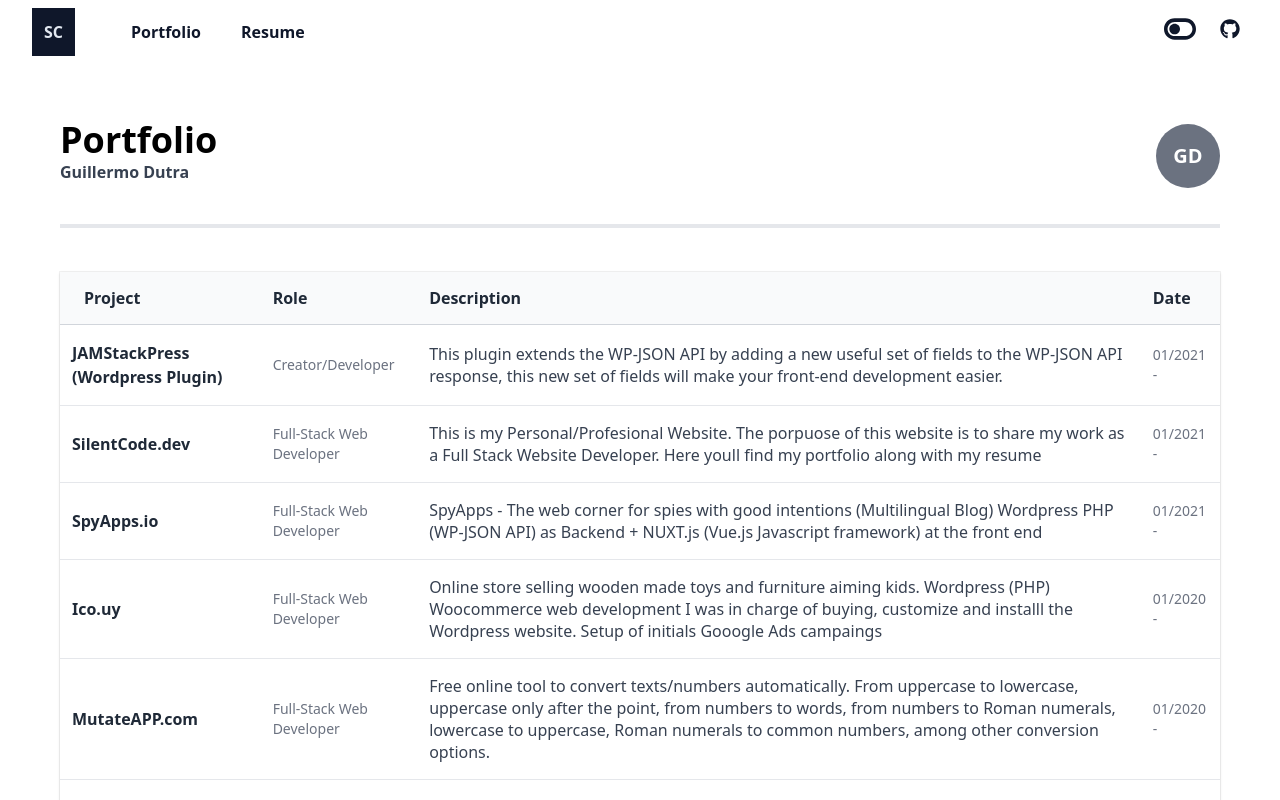
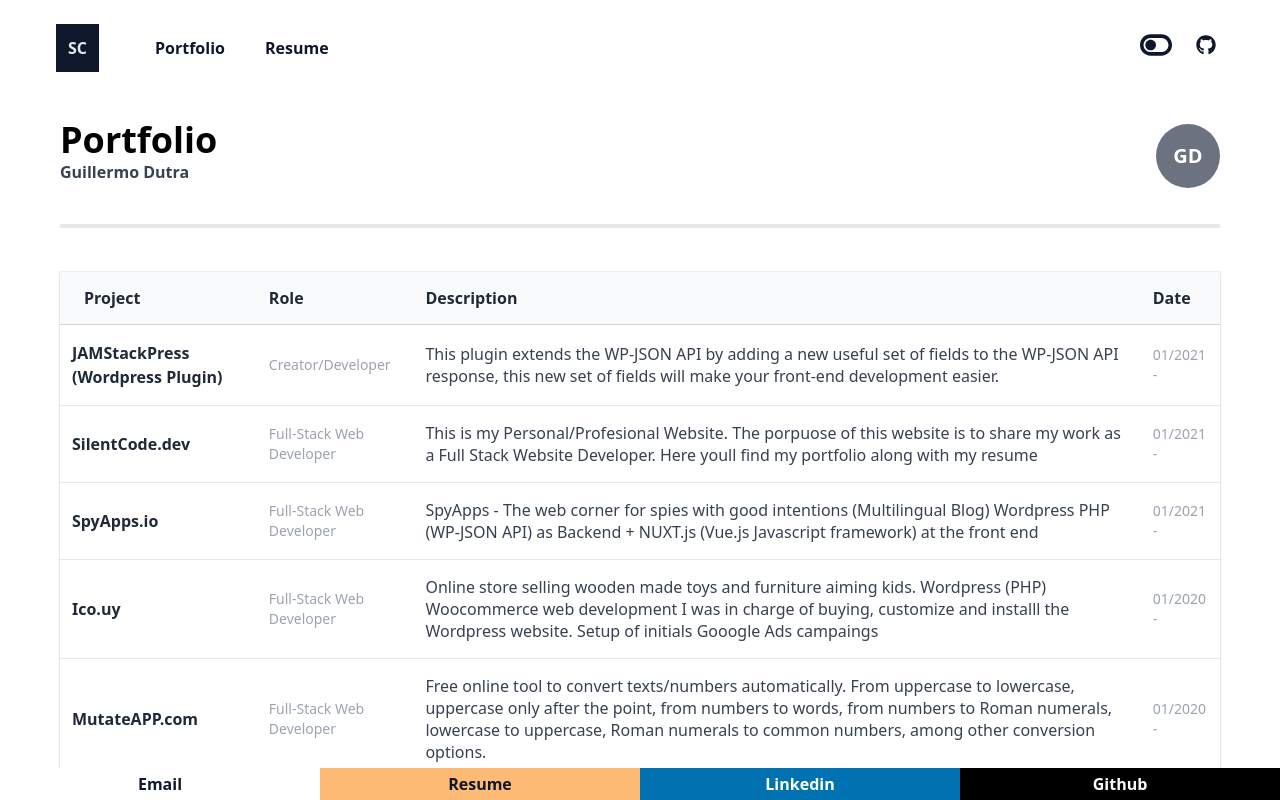
Before and after one commit to guiman87/silentcode-nuxt-3, a Nuxt app: page /portfolio in a window 1280 px wide. Shown: the top 800 px of the page. Built offline with nearby package versions, Linux system fonts and the light colour scheme.

Commit message:
Styles and portfolio

```diff
--- /dev/null
+++ b/components/contactButtons.vue
@@ -0,0 +1,41 @@
+<!-- eslint-disable import/extensions -->
+<template>
+  <!-- Contacts buttons -->
+  <div class="flex fixed inset-x-0 bottom-0">
+    <div class="flex-1 py-1 text-center bg-white">
+      <a
+        href="mailto:guilledutra@gmail.com"
+        rel="noopener noreferrer"
+        class="text-slate-900 px-3 py-2 text-base font-semibold"
+        >Email</a
+      >
+    </div>
+    <div class="flex-1 text-center py-1 bg-orange-300">
+      <nuxt-link
+        to="/resume/"
+        rel="noopener noreferrer"
+        class="text-slate-900 block text-base font-semibold"
+        >Resume</nuxt-link
+      >
+    </div>
+    <div class="flex-1 text-center py-1 bg-[#0072b1]">
+      <a
+        href="https://www.linkedin.com/in/guillermodutra/"
+        rel="noopener noreferrer"
+        class="text-white block text-base font-semibold"
+        >Linkedin</a
+      >
+    </div>
+
+    <div class="flex-1 text-center py-1 bg-black">
+      <a
+        href="https://github.com/guiman87/"
+        rel="noopener noreferrer"
+        class="text-white text-base font-semibold"
+        >Github</a
+      >
+    </div>
+  </div>
+</template>
+
+<script setup lang="ts"></script>
--- a/components/navBar.vue
+++ b/components/navBar.vue
@@ -1,7 +1,7 @@
 <!-- eslint-disable import/extensions -->
 <template>
   <nav class="bg-transparent print:hidden">
-    <div class="max-w-7xl mx-auto px-4 sm:px-6 lg:px-8">
+    <div class="max-w-7xl mx-auto px-4 px-3">
       <div class="flex justify-between h-16">
         <div class="flex">
           <div class="-ml-2 mr-2 flex items-center md:hidden">
--- a/components/portfolio/ProjectList.vue
+++ b/components/portfolio/ProjectList.vue
@@ -2,9 +2,7 @@
 
 <template>
   <div class="">
-    <div
-      class="-mx-4 mt-8 overflow-hidden shadow ring-1 ring-black ring-opacity-5 sm:-mx-6 md:mx-0"
-    >
+    <div class="mt-8 overflow-hidden shadow ring-1 ring-black ring-opacity-5">
       <table class="min-w-full divide-y divide-gray-300">
         <thead class="bg-gray-50 dark:bg-transparent">
           <tr>
@@ -35,9 +33,9 @@
           </tr>
         </thead>
         <tbody class="divide-y divide-gray-200 bg-white dark:bg-transparent">
-          <tr v-for="project in projects" :key="project.title">
+          <tr v-for="project in items" :key="project.title">
             <td
-              class="w-full max-w-0 py-4 pr-3 font-semibold print:text-md text-gray-800 dark:text-gray-400 sm:w-auto sm:max-w-none sm:pl-3"
+              class="w-full max-w-0 py-4 px-2 font-semibold print:text-md text-gray-800 dark:text-gray-400 sm:w-auto sm:max-w-none sm:pl-3"
             >
               <a :href="project.link">
                 {{ project.name }}
@@ -53,7 +51,7 @@
                 </dd>
               </dl>
             </td>
-            <td class="hidden px-3 py-4 text-sm text-gray-500 lg:table-cell">
+            <td class="hidden px-3 py-4 text-sm text-gray-400 lg:table-cell">
               {{ project.title }}
             </td>
             <td
@@ -61,7 +59,7 @@
             >
               {{ project.description }}
             </td>
-            <td class="px-3 py-4 text-sm text-gray-500">{{ project.date }}</td>
+            <td class="px-3 py-4 text-sm text-gray-400">{{ project.date }}</td>
           </tr>
         </tbody>
       </table>
@@ -70,94 +68,9 @@
 </template>
 
 <script setup lang="ts">
-import { ResumeItem } from '~/types/index.ts'
-
-const projects = [
-  {
-    name: 'JAMStackPress (Wordpress Plugin)',
-    title: 'Creator/Developer',
-    description:
-      'This plugin extends the WP-JSON API by adding a new useful set of fields to the WP-JSON API response, this new set of fields will make your front-end development easier.',
-    date: '01/2021 - ',
-    link: 'https://wordpress.org/plugins/jamstackpress/',
-  },
-  {
-    name: 'SilentCode.dev',
-    title: 'Full-Stack Web Developer',
-    description:
-      'This is my Personal/Profesional Website. The porpuose of this website is to share my work as a Full Stack Website Developer. Here youll find my portfolio along with my resume',
-    date: '01/2021 - ',
-    link: 'https://github.com/guiman87/silentcode-nuxt-3',
-  },
-  {
-    name: 'SpyApps.io',
-    title: 'Full-Stack Web Developer',
-    description:
-      'SpyApps - The web corner for spies with good intentions (Multilingual Blog) Wordpress PHP (WP-JSON API) as Backend + NUXT.js (Vue.js Javascript framework) at the front end',
-    date: '01/2021 - ',
-    link: 'https://spyapps.io',
-  },
-  {
-    name: 'Ico.uy',
-    title: 'Full-Stack Web Developer',
-    description:
-      'Online store selling wooden made toys and furniture aiming kids. Wordpress (PHP)  Woocommerce web development I was in charge of  buying, customize and installl  the Wordpress website. Setup of initials Gooogle Ads campaings',
-    date: '01/2020 - ',
-    link: 'https://ico.uy',
-  },
-  {
-    name: 'MutateAPP.com',
-    title: 'Full-Stack Web Developer',
-    description:
-      'Free online tool to convert texts/numbers automatically. From uppercase to lowercase, uppercase only after the point, from numbers to words, from numbers to Roman numerals, lowercase to uppercase, Roman numerals to common numbers, among other conversion options.',
-    date: '01/2020 - ',
-    link: 'https://mutateapp.com',
-  },
-  {
-    name: 'Aplicativosbr.guru',
-    title: 'Full-Stack Web Developer',
-    description:
-      'This is a web portal that offers updated information about different applications and platforms to work and earn money in Brazil. Wordpress PHP (WP-JSON API) as Backend + NUXT.js (Vue.js Javascript framework) at the front end',
-    date: '01/2019 - ',
-    link: 'https://aplicativosbr.guru',
-  },
-  {
-    name: 'Aquimequejo.com',
-    title: 'Full-Stack Web Developer',
-    description:
-      'Informative web portal, dedicated to providing up-to-date contact information of recognized companies belonging to a wide variety of fields, so that users from all over the world can make their queries, claims or complaints. Wordpress PHP (WP-JSON API) as Backend + NUXT.js (Vue.js Javascript framework) at the front end',
-    date: '01/2018 - ',
-    link: 'https://aquimequejo.com/',
-  },
-  {
-    name: 'Capplatam.com',
-    title: 'Full-Stack Web Developer',
-    description:
-      'Latin American community of application drivers News and guides to become a driver / delivery person for Uber, Uber Eats, DiDi, Cabify, Beat, OrdensYa, Glovo, Rappi and many other apps. Wordpress PHP (WP-JSON API) as Backend + NUXT.js (Vue.js Javascript framework) at the front end (HTML, CSS, SASS and HTML5)',
-    date: '01/2017 - ',
-    link: 'https://capplatam.com',
-  },
-  {
-    name: 'Profesionales.uy',
-    title: 'Founder / Developer',
-    description:
-      'Founder and full stack web developer. Back and front is Wordpress (PHP). Im on the process of decoupling the front end using Vue.js (nuxt.js Javascript framework). Profesionales.Uy is a website to quickly and easily search for and contact Uruguayan professionals in different specialties. very similar to Yelp',
-    date: '01/2017 - ',
-    link: 'https://profesionales.uy',
-  },
-  {
-    name: 'Criptodinero.es',
-    title: 'Co-Owner / Developer',
-    description:
-      'Bitcoin, Ethereum, ICO, Blockchain and Cryptocurrency Blog News Wordpress PHP (WP-JSON API) as Backend + NUXT.js (Vue.js Javascript framework) at the front end',
-    date: '01/2017 - ',
-    link: 'https://criptodinero.es',
-  },
-  // More projects...
-]
+import { PortfolioItem } from '~/types/index.ts'
 
 const props = defineProps<{
-  sectionTitle: String
-  items: Array<ResumeItem>
+  items: Array<PortfolioItem>
 }>()
 </script>
--- a/components/resume/InfoSection.vue
+++ b/components/resume/InfoSection.vue
@@ -35,20 +35,20 @@
 
           <p
             v-if="item.subtitle"
-            class="text-md print:text-sm text-gray-700 print:text-gray-800 dark:text-gray-500"
+            class="text-md print:text-sm text-gray-700 print:text-gray-800 dark:text-gray-400"
           >
             {{ item.subtitle }}
           </p>
         </header>
         <p
           v-if="item.content"
-          class="my-2 print:my-1 text-md print:text-sm leading-snug text-gray-700 dark:text-gray-500"
+          class="my-2 print:my-1 text-md print:text-sm leading-snug text-gray-700 dark:text-gray-400"
           v-html="item.content"
         ></p>
         <div v-if="item.skills" class="print:my-1 my-3 last:pb-1">
           <span
             v-for="(skill, index) in item.skills"
-            class="print:py-1 print:inline inline-block px-3 py-2 rounded-full text-gray-500 print:bg-gray-600 print:text-white dark:text-gray-200 dark:bg-gray-800 bg-gray-200 text-xs mr-1 my-1"
+            class="print:py-1 print:inline inline-block px-3 py-2 rounded-full text-gray-400 print:bg-gray-600 print:text-white dark:text-gray-200 dark:bg-gray-800 bg-gray-200 text-xs mr-1 my-1"
           >
             {{ skill }}
           </span>
--- /dev/null
+++ b/layouts/career.vue
@@ -0,0 +1,17 @@
+<template>
+  <div
+    class="font-firago hyphens-manual print:bg-white dark:bg-gradient-to-t dark:from-black dark:to-[#020202] dark:via-[#030120]"
+  >
+    <main>
+      <div class="max-w-7xl mx-auto print:bg-white print:px-0 md:px-10 md:py-4">
+        <slot />
+      </div>
+    </main>
+  </div>
+</template>
+<style>
+body {
+  -webkit-print-color-adjust: exact !important;
+}
+</style>
+<script lang="ts" setup></script>
--- a/layouts/resume.vue
+++ /dev/null
@@ -1,30 +0,0 @@
-<template>
-  <main
-    class="font-firago hyphens-manual print:bg-white dark:bg-gradient-to-t dark:from-black dark:to-[#020202] dark:via-[#030120]"
-  >
-    <NavBar menu-text="SC" :menu-items="menuItems" />
-    <div class="max-w-7xl mx-auto print:bg-white print:px-0 md:px-10 md:py-4">
-      <slot />
-    </div>
-  </main>
-</template>
-<style>
-body {
-  -webkit-print-color-adjust: exact !important;
-}
-</style>
-<script lang="ts" setup>
-import { MenuItem } from '~/types/'
-
-// Menu items
-const menuItems: MenuItem[] = [
-  {
-    to: '/portfolio',
-    text: 'Portfolio',
-  },
-  {
-    to: '/resume',
-    text: 'Resume',
-  },
-]
-</script>
--- a/pages/portfolio/index.vue
+++ b/pages/portfolio/index.vue
@@ -1,17 +1,119 @@
 <template>
-  <section class="dark:text-gray-500 md:py-10 px-5 py-5 print:bg-white">
-    <!-- Resume Header -->
-    <PortfolioHeaderTop name="Guillermo Dutra" title="Portfolio" />
-    <PortfolioProjectList />
-    <!-- end Page -->
-  </section>
+  <div>
+    <!-- NavBar -->
+    <NavBar menu-text="SC" :menu-items="menuItems" />
+    <section class="dark:text-gray-500 md:py-10 px-5 py-5 print:bg-white">
+      <!-- Portfolio Header -->
+      <PortfolioHeaderTop name="Guillermo Dutra" title="Portfolio" />
+      <!-- Portfolio List -->
+      <PortfolioProjectList :items="projectItems" />
+      <!-- end Page -->
+    </section>
+    <ContactButtons />
+  </div>
 </template>
 <script lang="ts" setup>
-import { ResumeItem, Contact, MenuItem, Project } from '~/types/'
+import { ResumeItem, Contact, MenuItem, Project, PortfolioItem } from '~/types/'
+
+// Menu items
+const menuItems: MenuItem[] = [
+  {
+    to: '/portfolio',
+    text: 'Portfolio',
+  },
+  {
+    to: '/resume',
+    text: 'Resume',
+  },
+]
+
+const projectItems: PortfolioItem[] = [
+  {
+    name: 'JAMStackPress (Wordpress Plugin)',
+    title: 'Creator/Developer',
+    description:
+      'This plugin extends the WP-JSON API by adding a new useful set of fields to the WP-JSON API response, this new set of fields will make your front-end development easier.',
+    date: '01/2021 - ',
+    link: 'https://wordpress.org/plugins/jamstackpress/',
+  },
+  {
+    name: 'SilentCode.dev',
+    title: 'Full-Stack Web Developer',
+    description:
+      'This is my Personal/Profesional Website. The porpuose of this website is to share my work as a Full Stack Website Developer. Here youll find my portfolio along with my resume',
+    date: '01/2021 - ',
+    link: 'https://github.com/guiman87/silentcode-nuxt-3',
+  },
+  {
+    name: 'SpyApps.io',
+    title: 'Full-Stack Web Developer',
+    description:
+      'SpyApps - The web corner for spies with good intentions (Multilingual Blog) Wordpress PHP (WP-JSON API) as Backend + NUXT.js (Vue.js Javascript framework) at the front end',
+    date: '01/2021 - ',
+    link: 'https://spyapps.io',
+  },
+  {
+    name: 'Ico.uy',
+    title: 'Full-Stack Web Developer',
+    description:
+      'Online store selling wooden made toys and furniture aiming kids. Wordpress (PHP)  Woocommerce web development I was in charge of  buying, customize and installl  the Wordpress website. Setup of initials Gooogle Ads campaings',
+    date: '01/2020 - ',
+    link: 'https://ico.uy',
+  },
+  {
+    name: 'MutateAPP.com',
+    title: 'Full-Stack Web Developer',
+    description:
+      'Free online tool to convert texts/numbers automatically. From uppercase to lowercase, uppercase only after the point, from numbers to words, from numbers to Roman numerals, lowercase to uppercase, Roman numerals to common numbers, among other conversion options.',
+    date: '01/2020 - ',
+    link: 'https://mutateapp.com',
+  },
+  {
+    name: 'Aplicativosbr.guru',
+    title: 'Full-Stack Web Developer',
+    description:
+      'This is a web portal that offers updated information about different applications and platforms to work and earn money in Brazil. Wordpress PHP (WP-JSON API) as Backend + NUXT.js (Vue.js Javascript framework) at the front end',
+    date: '01/2019 - ',
+    link: 'https://aplicativosbr.guru',
+  },
+  {
+    name: 'Aquimequejo.com',
+    title: 'Full-Stack Web Developer',
+    description:
+      'Informative web portal, dedicated to providing up-to-date contact information of recognized companies belonging to a wide variety of fields, so that users from all over the world can make their queries, claims or complaints. Wordpress PHP (WP-JSON API) as Backend + NUXT.js (Vue.js Javascript framework) at the front end',
+    date: '01/2018 - ',
+    link: 'https://aquimequejo.com/',
+  },
+  {
+    name: 'Capplatam.com',
+    title: 'Full-Stack Web Developer',
+    description:
+      'Latin American community of application drivers News and guides to become a driver / delivery person for Uber, Uber Eats, DiDi, Cabify, Beat, OrdensYa, Glovo, Rappi and many other apps. Wordpress PHP (WP-JSON API) as Backend + NUXT.js (Vue.js Javascript framework) at the front end (HTML, CSS, SASS and HTML5)',
+    date: '01/2017 - ',
+    link: 'https://capplatam.com',
+  },
+  {
+    name: 'Profesionales.uy',
+    title: 'Founder / Developer',
+    description:
+      'Founder and full stack web developer. Back and front is Wordpress (PHP). Im on the process of decoupling the front end using Vue.js (nuxt.js Javascript framework). Profesionales.Uy is a website to quickly and easily search for and contact Uruguayan professionals in different specialties. very similar to Yelp',
+    date: '01/2017 - ',
+    link: 'https://profesionales.uy',
+  },
+  {
+    name: 'Criptodinero.es',
+    title: 'Co-Owner / Developer',
+    description:
+      'Bitcoin, Ethereum, ICO, Blockchain and Cryptocurrency Blog News Wordpress PHP (WP-JSON API) as Backend + NUXT.js (Vue.js Javascript framework) at the front end',
+    date: '01/2017 - ',
+    link: 'https://criptodinero.es',
+  },
+  // More projects...
+]
 
 // Define the layout
 definePageMeta({
-  layout: 'resume',
+  layout: 'career',
 })
 
 // Head meta and  html attrs
@@ -26,143 +128,5 @@ useHead({
     lang: 'en',
   },
 })
-
-// Contact info
-const contactInfo: Ref<Contact> = {
-  web: 'silentcode.dev',
-  email: 'info@silentcode.dev',
-  address: 'Piriapolis, Uruguay',
-  phone: '(+598)92720193',
-}
-
-// About me data
-const ResumeAboutItems: ResumeItem[] = [
-  {
-    title: 'Full Stack Websites developer',
-    subtitle: 'Since 2013',
-    content:
-      'Front and backend.Blogs, institutional sites, landing pages and internal panels. Wordpress, Javascript Frameworks, PHP. Migration of traditional websites to JAMSTACK technology',
-  },
-  {
-    title: 'Project Manager',
-    subtitle: 'Since 2018',
-    content:
-      'In charge of a small network of blogs. Tasks related to development and delegation of tasks to a small team. I also work as an SEO specialist and manage Google Ads Campaings.',
-  },
-  {
-    title: 'Owner at Profesionales.uy',
-    subtitle: 'Since 2017',
-    content:
-      'Profesionales.Uy is a website to quickly and easily search for and contact Uruguayan professionals in different specialties.',
-  },
-  {
-    title: 'IT Support',
-    subtitle: '2006 - 2013',
-    content:
-      'Recently graduated from high school in computer science, I worked in several companies of different sizes providing computer support',
-  },
-]
-
-// Experience data
-const ResumeExperienceItems: ResumeItem[] = [
-  {
-    title: 'Wordpress/PHP Developer',
-    subtitle: '2013 - Present | Freelance',
-    content:
-      'Creation and modification of websites. Development of themes and plugins. Experience using and extending the WP-API JSON for different types of uses. Mainly working for local clients and trough the Upwork.com platform',
-  },
-  {
-    title: 'Front-End Developer',
-    subtitle: '2013 - Present | Freelance',
-    content:
-      'Creation and modification of front end web. Experience with JavaScript frameworks, especially Vue.js and NUXT.js. Extensive domain of HTML, HTML5, CSS, SASS',
-  },
-  {
-    title: 'IT Support',
-    subtitle: '2006 - 2013 | Several Companies',
-    content:
-      'Stage in which I worked as an IT support specialist in different companies.',
-  },
-]
-
-// Education info
-const ResumeEducationItems: ResumeItem[] = [
-  {
-    title: 'Taller Informático Uruguay',
-    subtitle: 'Sep 2015 – Dec 2015| PHP and MySQL Web Development',
-    link: 'https://www.tallerdeinformatica.edu.uy/Cursos/detalle/programador-web-phpmysql',
-  },
-  {
-    title: 'O.R.T University Uruguay',
-    subtitle: '2008 – 2008 | Linux Server Administrator',
-    link: 'https://fi.ort.edu.uy/certificado-en-administracion-de-servidores-linux',
-  },
-  {
-    title: 'First (FCE) - Cambridge English',
-    subtitle: 'December 2006 | Cambridge English',
-    link: 'https://www.cambridgeenglish.org/exams-and-tests/first/',
-  },
-  {
-    title: 'UTU (Universidad del Trabajo del Uruguay)',
-    subtitle: '2003 – 2006 | Bachelor’s Degree in Computer Sciences',
-    link: 'https://www.utu.edu.uy/',
-  },
-]
-// Projects info
-const ResumeProjectsItems: ResumeItem[] = [
-  {
-    title: 'Universal Resume',
-    subtitle: 'Since 2019 | HTML CSS',
-    content:
-      'Good design is as little design as possible. Less, but better — because it concentrates on the essential aspects, and the pro­ducts are not burdened with non-essentials.',
-    link: 'https://projects.com',
-  },
-  {
-    title: 'tailwindcss-rich-docsy',
-    subtitle: '2017 | JavaScript',
-    content:
-      'Good design is long-lasting. It avoids being fashionable and therefore never appears antiquated. Good design is honest. It does not make a product more innovative, powerful or valuable than it really is.',
-    link: 'https://projects.com',
-  },
-  {
-    title: 'Third One',
-    subtitle: '2013 – 2014 | Vue',
-    content:
-      'Good design is innovative. Technological development is always offering new opportunities for innovative design.',
-    link: 'https://projects.com',
-  },
-]
-// Skills info
-const ResumeSkillsItems: ResumeItem[] = [
-  {
-    title: 'Wordpress',
-    subtitle: 'Expert',
-    content: 'Wordpress themes and plugins development',
-    // link: 'https://projects.com',
-    skills: ['Woocommerce', 'WP-JSON', 'Plugins'],
-  },
-  {
-    title: 'JavaScript',
-    subtitle: 'Advanced Level',
-    content: 'Experience working with JS Frameworks. JAMSTACK Technology',
-    // link: 'https://projects.com',
-    skills: ['CSS', 'JavaScript', 'Vue.js', 'Nuxt 3', 'Nuxt 2'],
-  },
-  {
-    title: 'Other',
-    // subtitle: '2017 | JavaScript',
-    // content: '',
-    // link: 'https://projects.com',
-    skills: [
-      'Git',
-      'Linux Server',
-      'Google Analytics',
-      'REST-API',
-      'Search Console',
-      'SEO',
-      'Typography',
-    ],
-  },
-]
 </script>
 <style></style>
--- a/pages/resume/index.vue
+++ b/pages/resume/index.vue
@@ -1,4 +1,6 @@
 <template>
+  <div>
+    <NavBar menu-text="SC" :menu-items="menuItems" />
     <section class="dark:text-gray-500 md:py-10 px-5 py-5 print:bg-white">
       <!-- Resume Header -->
       <ResumeHeaderTop
@@ -25,7 +27,10 @@
 
         <!-- Resume Skills -->
         <section class="mt-8 first:mt-0">
-        <ResumeInfoSection section-title="SKILLS" :items="ResumeSkillsItems" />
+          <ResumeInfoSection
+            section-title="SKILLS"
+            :items="ResumeSkillsItems"
+          />
         </section>
 
         <!-- Resume Contact -->
@@ -40,13 +45,26 @@
       <!-- end Column -->
       <!-- end Page -->
     </section>
+  </div>
 </template>
 <script lang="ts" setup>
 import { ResumeItem, Contact, MenuItem } from '~/types/'
 
+// Menu items
+const menuItems: MenuItem[] = [
+  {
+    to: '/portfolio',
+    text: 'Portfolio',
+  },
+  {
+    to: '/resume',
+    text: 'Resume',
+  },
+]
+
 // Define the layout
 definePageMeta({
-  layout: 'resume',
+  layout: 'career',
 })
 
 // Head meta and  html attrs
```
Also changed, not shown: pages/index.vue (+1 -37 lines), types/index.ts (+9 -0 lines). Lines whose indentation alone changed are shown as unchanged.
